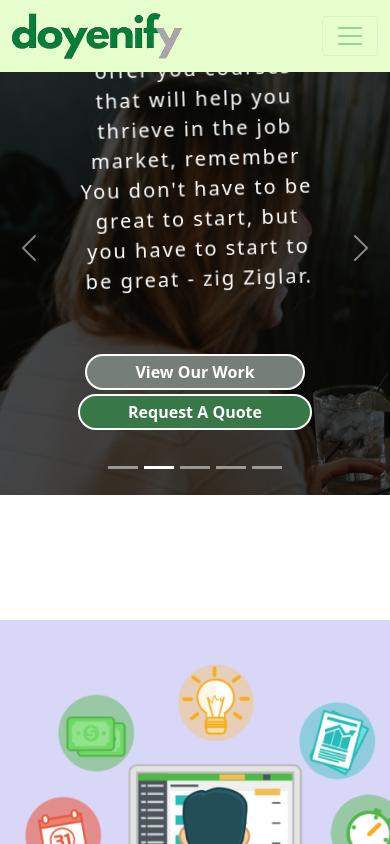
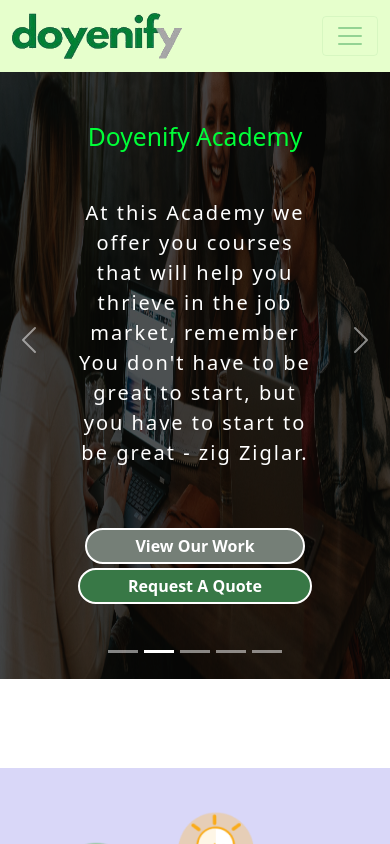
Before and after one commit to Dev-GSammy/doyenify, a React (Create React App) app: page / in a window 390 px wide. Shown: the top 844 px of the page. Built offline with nearby package versions, Linux system fonts and the light colour scheme.

Commit message:
layout adjustment

```diff
--- a/src/homepage.css
+++ b/src/homepage.css
@@ -180,61 +180,7 @@
 
  }
 
- /* .fade-in {
-    transition: opacity 5s ease;
-    aspect-ratio: 1;
-    animation: spin 2s linear infinite;
-} */
 
-
-.card24 {
-    transition: opacity 5s ease;
-    animation: spin 2s linear;
-}
-
-
-
-.card242 {
-    transition: opacity 5s ease;
-    animation: spin2 2s linear;
-}
-
-.card23:hover {
-    transition: opacity 2s ease;
-    transform: scale(.9, .9);
-}
-
-.card24:hover {
-    transition: opacity 2s ease;
-    transform: scale(.9, .9);
-}
-
-.card232:hover {
-    transition: opacity 2s ease;
-    transform: scale(.9, .9);
-}
-
-.card242:hover {
-    transition: opacity 2s ease;
-    transform: scale(.9, .9);
-}
-
-.fade-in {
-    transition: opacity 5s ease;
-    animation: leaves 2s linear;
-}
-
-.fade-in2 {
-    transition: opacity 5s ease;
-    animation: leaves2 2s linear;
-}
-
-.fade-out {
-    opacity: 0;
-    transform: scale(0.5, 0.5);
-    /* transform: skewY(25deg); */
-    transition: opacity 1s ease;
-}
 
 .cardcon {
     border-radius: 0;
@@ -245,34 +191,23 @@
     margin-top: 0;
 }
 
-@keyframes spin {
-    100% {transform: rotate(2deg); }
+
+
+
+.marg {
+    margin-top: 180px;
+    color: #00FF38;
 }
 
-@keyframes spin2 {
-    100% {transform: rotate(-2deg); }
+.caroimg {
+    width: 100%;
+    height: 100%;
 }
 
-
-@keyframes leaves {
-    0% {
-        transform: scale(0);
-    }
-    100% {
-        transform: scale(1);
-    }
+.caroheight {
+    height: 495px;
+    width: 100%;
 }
-
-@keyframes leaves2 {
-    0% {
-        transform: scale(0, 0);
-    }
-    100% {
-        transform: scale(1, 1);
-    }
-}
-
-
 
 @media (min-width: 100px) and (max-width: 567px){
     .cardcon {
@@ -283,8 +218,18 @@
         margin-top: 0;
     }
 
+    .caroheight {
+        height: 679px;
+
+    }
+
     .eng {
-        margin-top: 620px;
+        margin-top: 768px;
+    }
+
+    .marg {
+        margin-top: 160px;
+
     }
 
 
--- a/src/pages/Homepage.tsx
+++ b/src/pages/Homepage.tsx
@@ -25,8 +25,8 @@
       <div className="text-center home-header-wrapper">
       <Carousel>
               <Carousel.Item>
-                <div className='carousel-div' style={{height: "495px", width: "100%"}}>
-                <img src="./img/home.png" alt="...">
+              <div className='carousel-div caroheight' >
+                <img className="caroimg" src="./img/home.png" alt="...">
 
                 </img>
                   <Carousel.Caption className='caption'>
@@ -39,13 +39,13 @@
                           <Card.ImgOverlay  className="overlay-container d-flex flex-column align-items-center justify-content-center">
                            */}
 
-                          <Card.Title  className="text-center card23" style={{marginTop: "170px", color: "#00FF38" }}>
+                          <Card.Title  className="text-center  marg">
                           {" "}
 
 
                           <h2 > Welcome to Doyenify Technologies </h2>
                         </Card.Title>
-                        <Card.Text className="home-card-text card24" >
+                        <Card.Text className="home-card-text " >
                       <br />
 
                       <p  style={{ fontSize: "20px" }} > You are ready to join our global network of happy and excited clients.
@@ -107,8 +107,8 @@
                 </div>
               </Carousel.Item>
               <Carousel.Item>
-                <div className='carousel-div' style={{height: "495px", width: "100%"}}>
-                <img src="./img/doyenacademy.png" alt="...">
+              <div className='carousel-div caroheight' >
+                <img className="caroimg" src="./img/doyenacademy.png" alt="...">
 
                 </img>
                   <Carousel.Caption className='caption'>
@@ -120,13 +120,13 @@
 
                           <Card.ImgOverlay  className="overlay-container d-flex flex-column align-items-center justify-content-center">
                            */}
-                          <Card.Title className="text-center card232" style={{marginTop: "170px", color: "#00FF38" }}>
+                          <Card.Title className="text-center 2 marg" >
                           {" "}
 
 
                           <h2 > Doyenify Academy </h2>
                         </Card.Title>
-                        <Card.Text className="home-card-text card242" >
+                        <Card.Text className="home-card-text 2" >
                       <br />
                       <p style={{ fontSize: "20px", paddingLeft: "15px", paddingRight: "15px"}}> At this Academy we offer you courses that will help you thrieve in the job market,
                         remember You don't have to be great to start, but you have to start to be great - zig Ziglar.
@@ -189,8 +189,8 @@
               </Carousel.Item>
 
               <Carousel.Item>
-              <div className='carousel-div' style={{height: "495px", width: "100%"}}>
-                <img src="./img/jakpaim.png" alt="...">
+              <div className='carousel-div caroheight' >
+                <img className="caroimg" src="./img/jakpaim.png" alt="...">
 
                 </img>
                   <Carousel.Caption className='caption'>
@@ -203,13 +203,13 @@
                         <Card.ImgOverlay className="overlay-container d-flex flex-column align-items-center justify-content-center" > */}
 
 
-                        <Card.Title className= "text-center card23" style={{marginTop: "170px", color: "#00FF38" }}>
+                        <Card.Title className= "text-center  marg" >
                         {" "}
 
 
                         <a style={{textDecoration: "none", color: "#00FF38"}} href="https://jakpawithaplan.com/"><h2> Jakpa With A Plan </h2></a>
                       </Card.Title>
-                      <Card.Text className="home-card-text card24">
+                      <Card.Text className="home-card-text ">
                     <br />
                     <p style={{ fontSize: "20px" }}> Moving To Greener Pastures Is Not
                     An Escape From Your Current Situation,
@@ -271,8 +271,8 @@
                 </div>
               </Carousel.Item>
               <Carousel.Item>
-              <div className='carousel-div' style={{height: "495px", width: "100%"}}>
-                <img src="./img/doyentalent.png" alt="...">
+              <div className='carousel-div caroheight' >
+                <img className="caroimg" src="./img/doyentalent.png" alt="...">
 
                 </img>
                   <Carousel.Caption className='caption'>
@@ -283,13 +283,13 @@
                     {/* <Card.Img  src="./img/doyentalent.png" alt="Home"  style={{ height: "100%", objectFit: "cover"}}/>
                         <Card.ImgOverlay  className=" overlay-container d-flex flex-column align-items-center justify-content-center">
                */}
-                      <Card.Title className="text-center card232"  style={{marginTop: "170px", color: "#00FF38" }}>
+                      <Card.Title className="text-center 2 marg"  >
                       {" "}
 
 
                       <h2> Doyen Talent</h2>
                     </Card.Title>
-                    <Card.Text className="home-card-text card242">
+                    <Card.Text className="home-card-text 2">
                   <br />
                   <p  style={{ fontSize: "20px" }}> Employees are the heart and soul of any organizations. Treat them well
                   nurture their growth, and watch your business thrieve.
@@ -333,8 +333,8 @@
                 </div>
               </Carousel.Item>
               <Carousel.Item>
-              <div className='carousel-div' style={{height: "495px", width: "100%"}}>
-                <img src="./img/doyenhr.png" alt="...">
+              <div className='carousel-div caroheight' >
+                <img className="caroimg" src="./img/doyenhr.png" alt="...">
 
                 </img>
                   <Carousel.Caption className='caption'>
@@ -345,13 +345,13 @@
                     {/* <Card.Img src="./img/doyenhr.png" alt="Home"  style={{ height: "100%", objectFit: "cover"}}/>
                         <Card.ImgOverlay className=" overlay-container d-flex flex-column align-items-center justify-content-center"> */}
 
-                        <Card.Title className="text-center card23"  style={{marginTop: "170px", color: "#00FF38" }}>
+                        <Card.Title className="text-center  marg" >
                         {" "}
 
 
                         <h2> DoyenHR </h2>
                       </Card.Title>
-                      <Card.Text className="home-card-text card24" >
+                      <Card.Text className="home-card-text " >
                     <br />
                     <p style={{ fontSize: "20px" }}> Unlock the full potential of your workforce with DoyenHR tailored to your unique needs.
                     Empower your employees, streamline processes and cultivate a culture of success.
```
